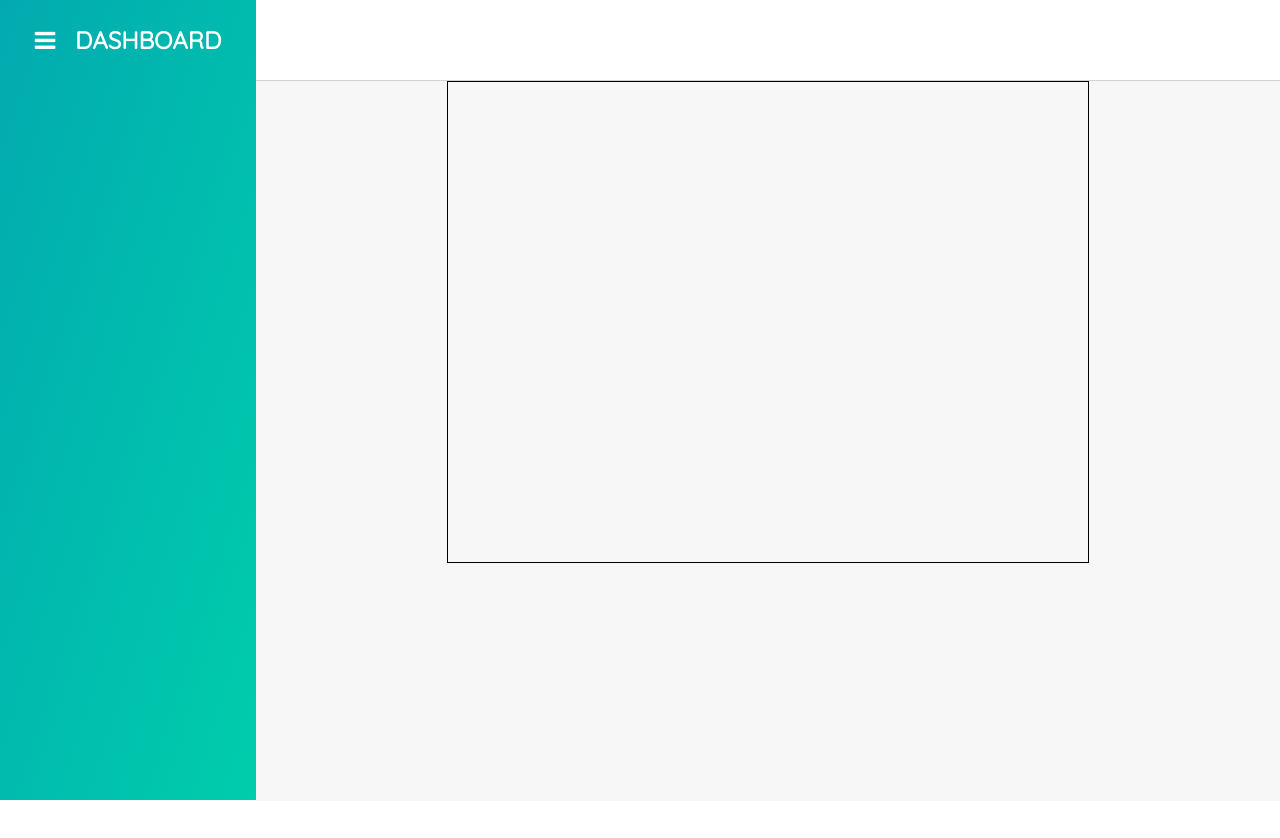
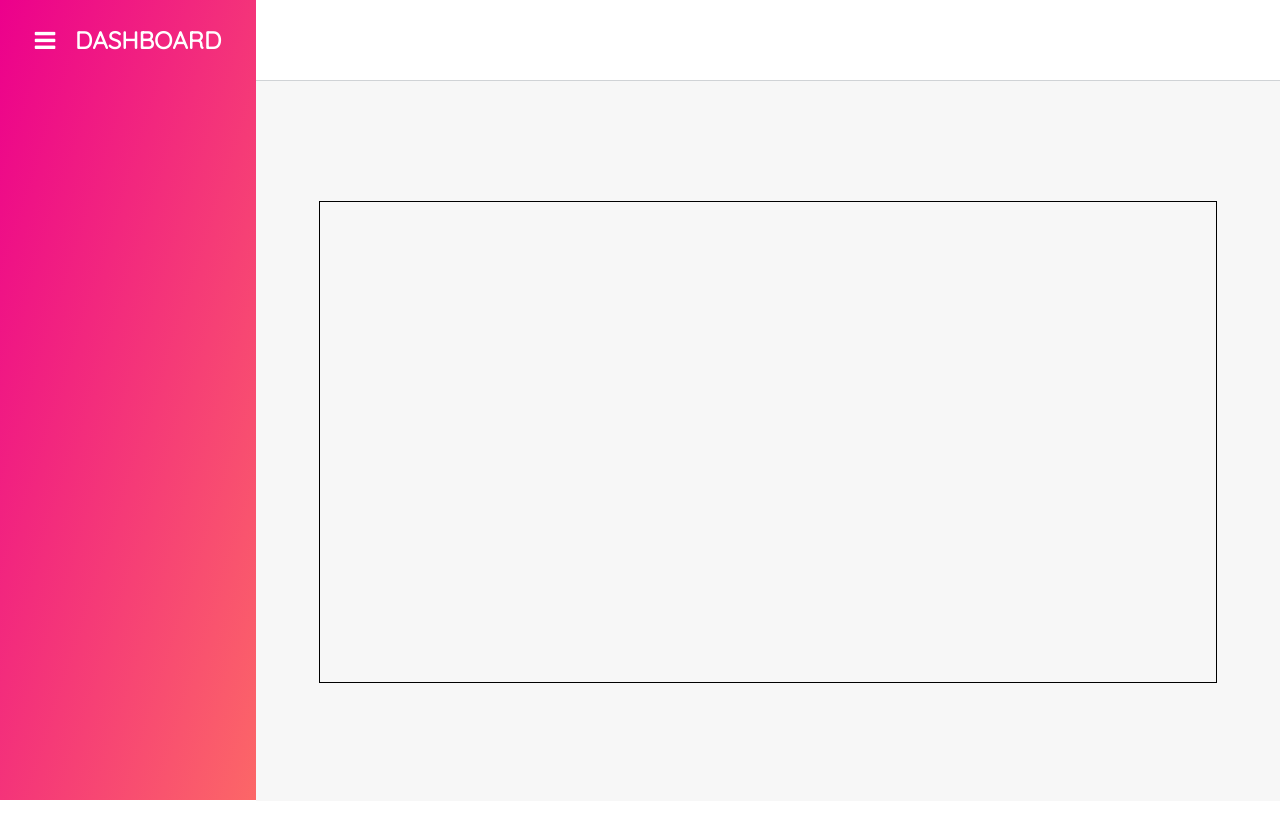
Before and after one commit to mehularora8/treehacks2020, a plain HTML site: page index.html in a window 1280 px wide. Shown: the top 838 px of the page. Drawn offline with Linux system fonts and the light colour scheme.

Commit message:
update to ui

```diff
--- a/index.css
+++ b/index.css
@@ -13,7 +13,7 @@ body{
 #navigation{
 	width: 20vw;
 	height: 100vh;
-	background-image: linear-gradient(to bottom right, #02aab0, #00cdac);
+	background-image: linear-gradient(to bottom right, #ec008c, #fc6767);
 }
 
 #info{
@@ -37,10 +37,11 @@ body{
 }
 
 #metrics{
-	width: 50vw;
+	width: 70vw;
 	height: 60vh;
 	border: 1px solid black;
 	display: inline-block;
+	margin-top: 15vh;
 }
 
 #dashboard-heading{
```
Also changed, not shown: 1 other file.
